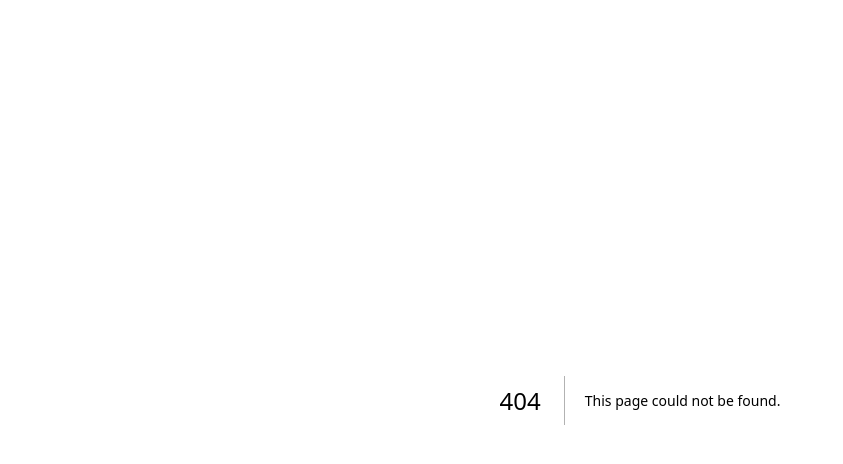
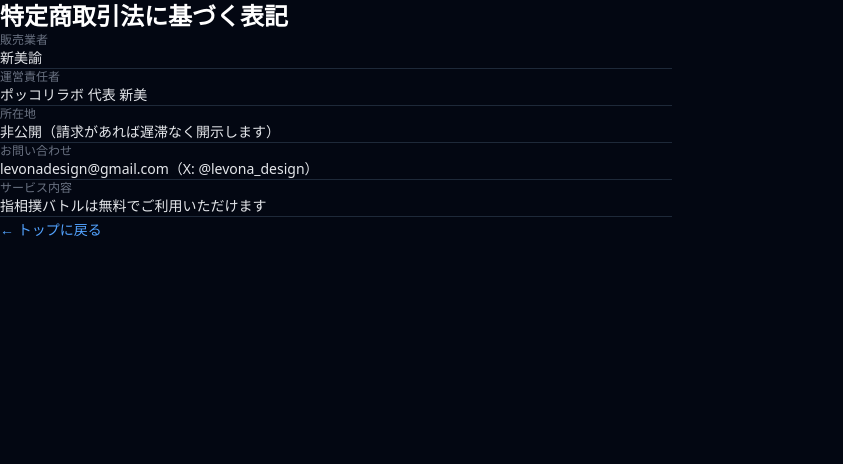
Before and after one commit to pokkori/yubizumo-battle, a Next.js app: page /legal in a window 1280 px wide. Before the commit this address had no page. Shown: the top 464 px of the page, without its empty margins (0-843 px from the left). Built offline with nearby package versions, Linux system fonts and the light colour scheme.

Commit message:
feat: プライバシーポリシー・特商法・sitemap・robots追加（法的ページ整備）

```diff
--- /dev/null
+++ b/app/legal/page.tsx
@@ -0,0 +1,30 @@
+import Link from "next/link";
+
+const ITEMS = [
+  { label: "販売業者", value: "新美諭" },
+  { label: "運営責任者", value: "ポッコリラボ 代表 新美" },
+  { label: "所在地", value: "非公開（請求があれば遅滞なく開示します）" },
+  { label: "お問い合わせ", value: "levonadesign@gmail.com（X: @levona_design）" },
+  { label: "サービス内容", value: "指相撲バトルは無料でご利用いただけます" },
+];
+
+export default function LegalPage() {
+  return (
+    <div className="min-h-screen bg-gray-950 text-white">
+      <div className="max-w-2xl mx-auto px-4 py-12">
+        <h1 className="text-2xl font-bold mb-8">特定商取引法に基づく表記</h1>
+        <dl className="space-y-4">
+          {ITEMS.map(item => (
+            <div key={item.label} className="border-b border-gray-800 pb-4">
+              <dt className="text-xs text-gray-500 mb-1">{item.label}</dt>
+              <dd className="text-sm text-gray-200">{item.value}</dd>
+            </div>
+          ))}
+        </dl>
+        <div className="mt-8">
+          <Link href="/" className="text-blue-400 hover:underline text-sm" aria-label="トップページに戻る">← トップに戻る</Link>
+        </div>
+      </div>
+    </div>
+  );
+}
--- a/app/page.tsx
+++ b/app/page.tsx
@@ -57,6 +57,10 @@ export default function HomePage() {
         <p className="mt-1">
           <a href="https://twitter.com/levona_design" className="underline hover:text-red-700" aria-label="Xでお問い合わせ（@levona_design）">お問い合わせ: X @levona_design</a>
         </p>
+        <div className="mt-2 space-x-4">
+          <a href="/privacy" className="underline hover:text-red-700" aria-label="プライバシーポリシーを見る">プライバシーポリシー</a>
+          <a href="/legal" className="underline hover:text-red-700" aria-label="特定商取引法に基づく表記を見る">特商法表記</a>
+        </div>
       </footer>
     </div>
   );
--- /dev/null
+++ b/app/privacy/page.tsx
@@ -0,0 +1,32 @@
+import Link from "next/link";
+
+export default function PrivacyPage() {
+  return (
+    <div className="min-h-screen bg-gray-950 text-white">
+      <div className="max-w-2xl mx-auto px-4 py-12">
+        <h1 className="text-2xl font-bold mb-8">プライバシーポリシー</h1>
+        <div className="space-y-6 text-sm text-gray-300 leading-relaxed">
+          <section>
+            <h2 className="text-lg font-semibold text-white mb-3">収集する情報</h2>
+            <ul className="list-disc list-inside space-y-1">
+              <li>ゲームスコア・最高記録（端末のlocalStorageに保存）</li>
+              <li>連続プレイ日数（端末のlocalStorageに保存）</li>
+            </ul>
+            <p className="mt-2">個人を特定できる情報は収集しません。</p>
+          </section>
+          <section>
+            <h2 className="text-lg font-semibold text-white mb-3">第三者への提供</h2>
+            <p>収集した情報を第三者に提供することはありません。</p>
+          </section>
+          <section>
+            <h2 className="text-lg font-semibold text-white mb-3">お問い合わせ</h2>
+            <p>X（Twitter）: <a href="https://x.com/levona_design" className="text-blue-400 hover:underline" aria-label="運営者のXアカウントを開く">@levona_design</a></p>
+          </section>
+        </div>
+        <div className="mt-8">
+          <Link href="/" className="text-blue-400 hover:underline text-sm" aria-label="トップページに戻る">← トップに戻る</Link>
+        </div>
+      </div>
+    </div>
+  );
+}
--- /dev/null
+++ b/app/robots.ts
@@ -0,0 +1,8 @@
+import { MetadataRoute } from 'next';
+
+export default function robots(): MetadataRoute.Robots {
+  return {
+    rules: { userAgent: '*', allow: '/' },
+    sitemap: 'https://yubizumo.vercel.app/sitemap.xml',
+  };
+}
--- /dev/null
+++ b/app/sitemap.ts
@@ -0,0 +1,9 @@
+import { MetadataRoute } from 'next';
+
+export default function sitemap(): MetadataRoute.Sitemap {
+  return [
+    { url: 'https://yubizumo.vercel.app', lastModified: new Date(), changeFrequency: 'weekly', priority: 1 },
+    { url: 'https://yubizumo.vercel.app/privacy', lastModified: new Date(), changeFrequency: 'yearly', priority: 0.3 },
+    { url: 'https://yubizumo.vercel.app/legal', lastModified: new Date(), changeFrequency: 'yearly', priority: 0.3 },
+  ];
+}
```
